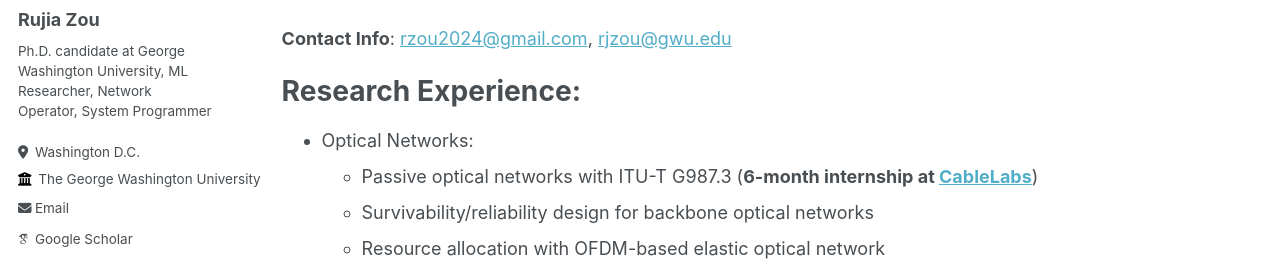
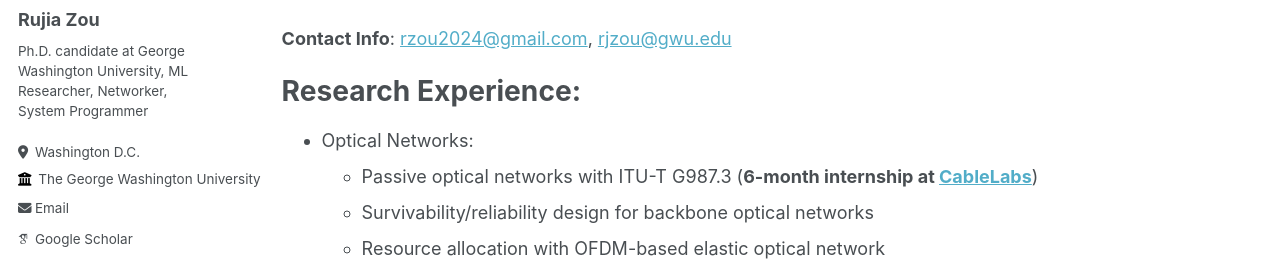
Before and after one commit to RujiaZou/RujiaZou.github.io, a Jekyll site: the page built from _pages/about.md, in a window 1280 px wide. Shown: the part 262-523 px from the top of the page. Built offline with Jekyll 4.4.1, drawn with Linux system fonts in a browser that asks for light colours; some web fonts are replaced.

Commit message:
Update _config.yml

```diff
--- a/_config.yml
+++ b/_config.yml
@@ -24,7 +24,7 @@ author:
   avatar           : "profile.png"
   name             : "Rujia Zou"
   pronouns         : # example: "he/his"
-  bio              : "Ph.D. candidate at George Washington University, ML Researcher, Network Operator, System Programmer"
+  bio              : "Ph.D. candidate at George Washington University, ML Researcher, Networker, System Programmer"
   location         : "Washington D.C."
   employer         : "The George Washington University"
   uri              : # URL
```
